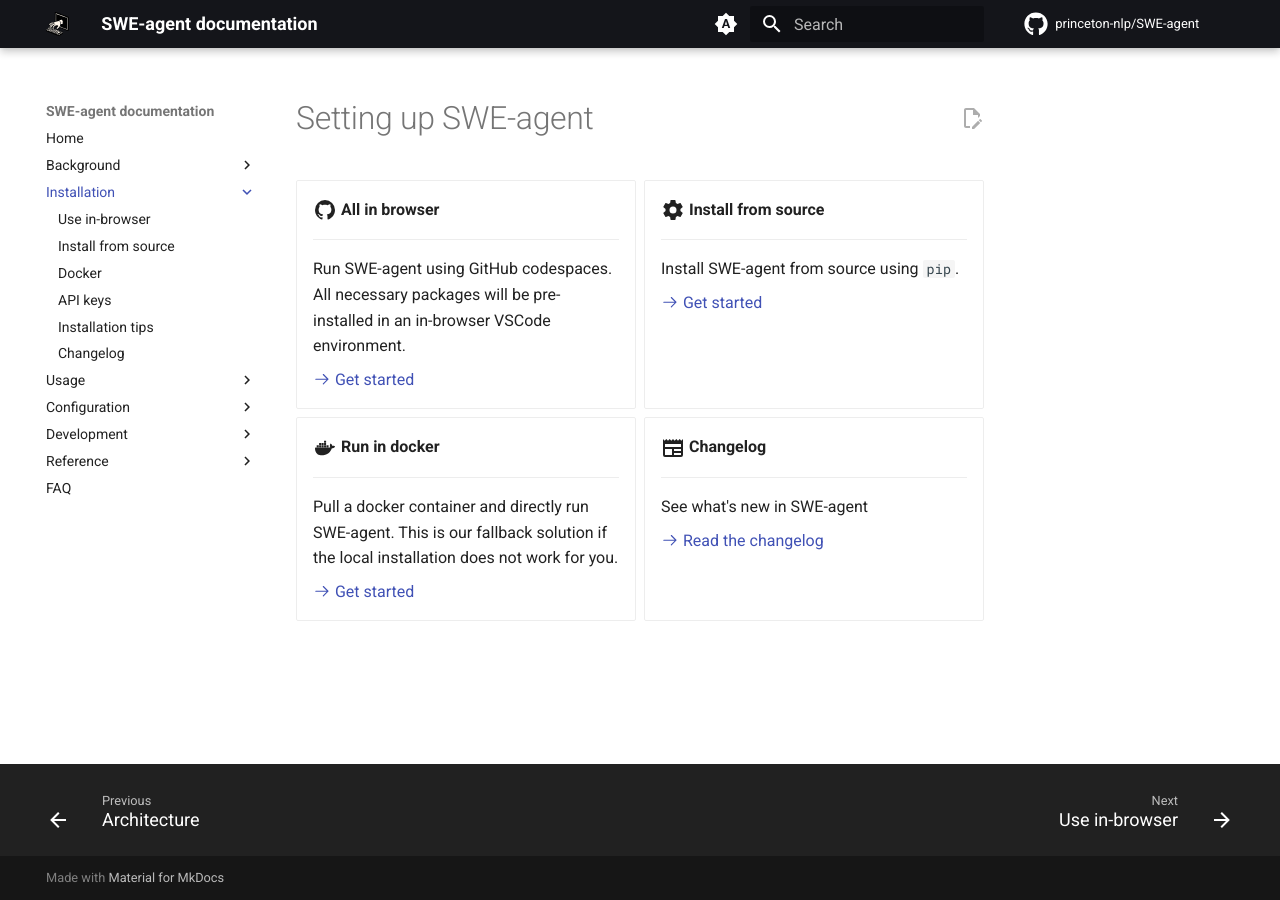
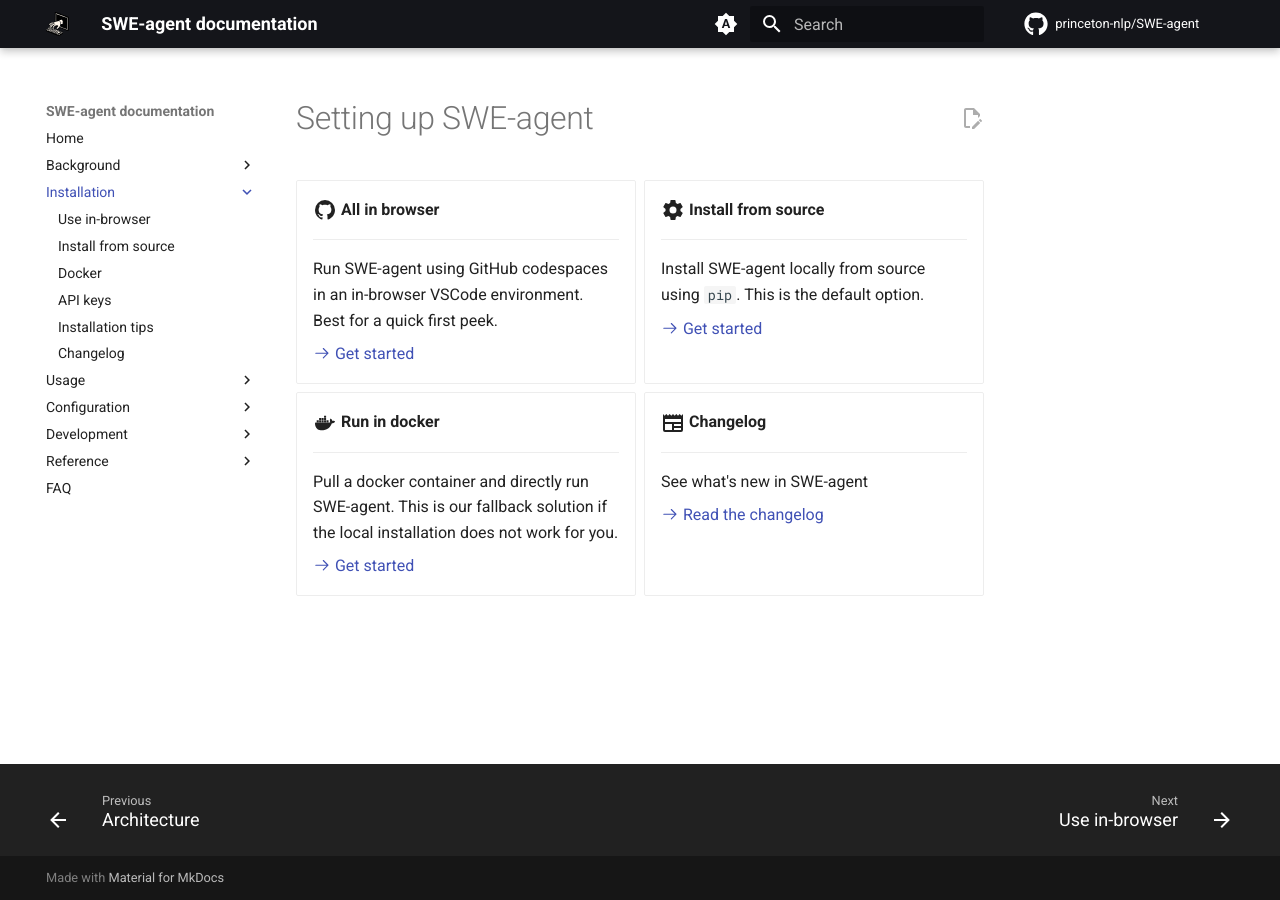
Before and after one commit to princeton-nlp/SWE-agent, an MkDocs documentation site: the page built from docs/installation/index.md, in a window 1280 px wide. Built offline with MkDocs 1.6.1 and Material for MkDocs 9.7.7, drawn with Linux system fonts in a browser that asks for light colours; comment, search, counter and statistics services are not loaded.

Commit message:
Doc: Clarify local vs docker installation (#746)

```diff
--- a/docs/installation/index.md
+++ b/docs/installation/index.md
@@ -6,7 +6,8 @@
 
     ---
 
-    Run SWE-agent using GitHub codespaces. All necessary packages will be pre-installed in an in-browser VSCode environment.
+    Run SWE-agent using GitHub codespaces in an in-browser VSCode environment.
+    Best for a quick first peek.
 
     [:octicons-arrow-right-24: Get started](codespaces.md)
 
@@ -14,7 +15,8 @@
 
     ---
 
-    Install SWE-agent from source using `pip`.
+    Install SWE-agent locally from source using `pip`.
+    This is the default option.
 
     [:octicons-arrow-right-24: Get started](source.md)
 
```
Also changed, not shown: docs/installation/docker.md (+1 -1 lines).
